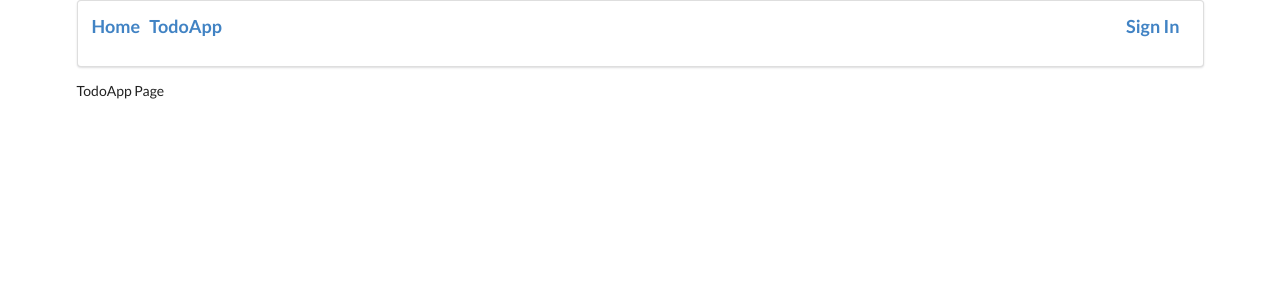
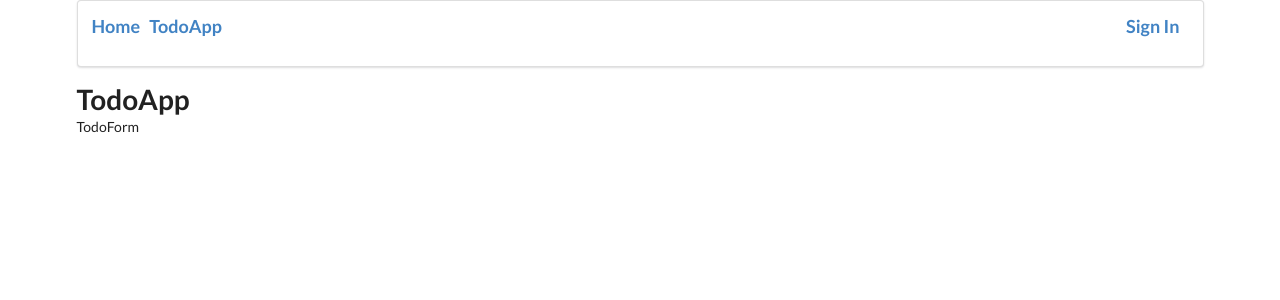
Before and after one commit to Haz-git/react_router_redux_todo-, a React (Create React App) app: page /todo in a window 1280 px wide. Shown: the top 300 px of the page. Built offline with nearby package versions, Linux system fonts and the light colour scheme.

Commit message:
Setting up for react-redux

```diff
--- a/src/components/TodoApp.js
+++ b/src/components/TodoApp.js
@@ -1,9 +1,15 @@
 import React from 'react';
+import TodoForm from './TodoForm';
 
 const TodoApp = () => {
     return (
         <div>
-            TodoApp Page
+            <div>
+                <h1> TodoApp </h1>
+            </div>
+            <div>
+                <TodoForm />
+            </div>
         </div>
     )
 }
--- /dev/null
+++ b/src/components/TodoForm.js
@@ -0,0 +1,11 @@
+import React from 'react';
+
+const TodoForm = () => {
+    return (
+        <div>
+            TodoForm
+        </div>
+    )
+}
+
+export default TodoForm;
--- /dev/null
+++ b/src/components/actions/constants.js
@@ -0,0 +1,2 @@
+ADD_TODO = 'ADD_TODO';
+DEL_TODO = 'DEL_TODO';
--- /dev/null
+++ b/src/components/reducers/index.js
@@ -0,0 +1,15 @@
+
+const initialState = {
+    todoList: []
+}
+
+const mainReducer = (state = initialState, action) => {
+    switch (action.type) {
+        case 'ADD_TODO':
+            return {...state, todoList: [...action]};
+        default:
+            return state;
+    }
+}
+
+export default mainReducer;
--- a/src/index.js
+++ b/src/index.js
@@ -1,8 +1,14 @@
 import React from 'react';
 import { render } from 'react-dom';
 import App from './components/App';
+import { Provider } from 'react-redux';
+
+import reducers from './components/reducers';
+import { createStore } from 'redux';
 
 render(
-    <App />,
+    <Provider store={createStore(reducers)}>
+        <App />
+    </Provider>,
     document.getElementById('root')
 )
```
Also changed, not shown: src/components/actions/index.js (added, +13 -0 lines).
